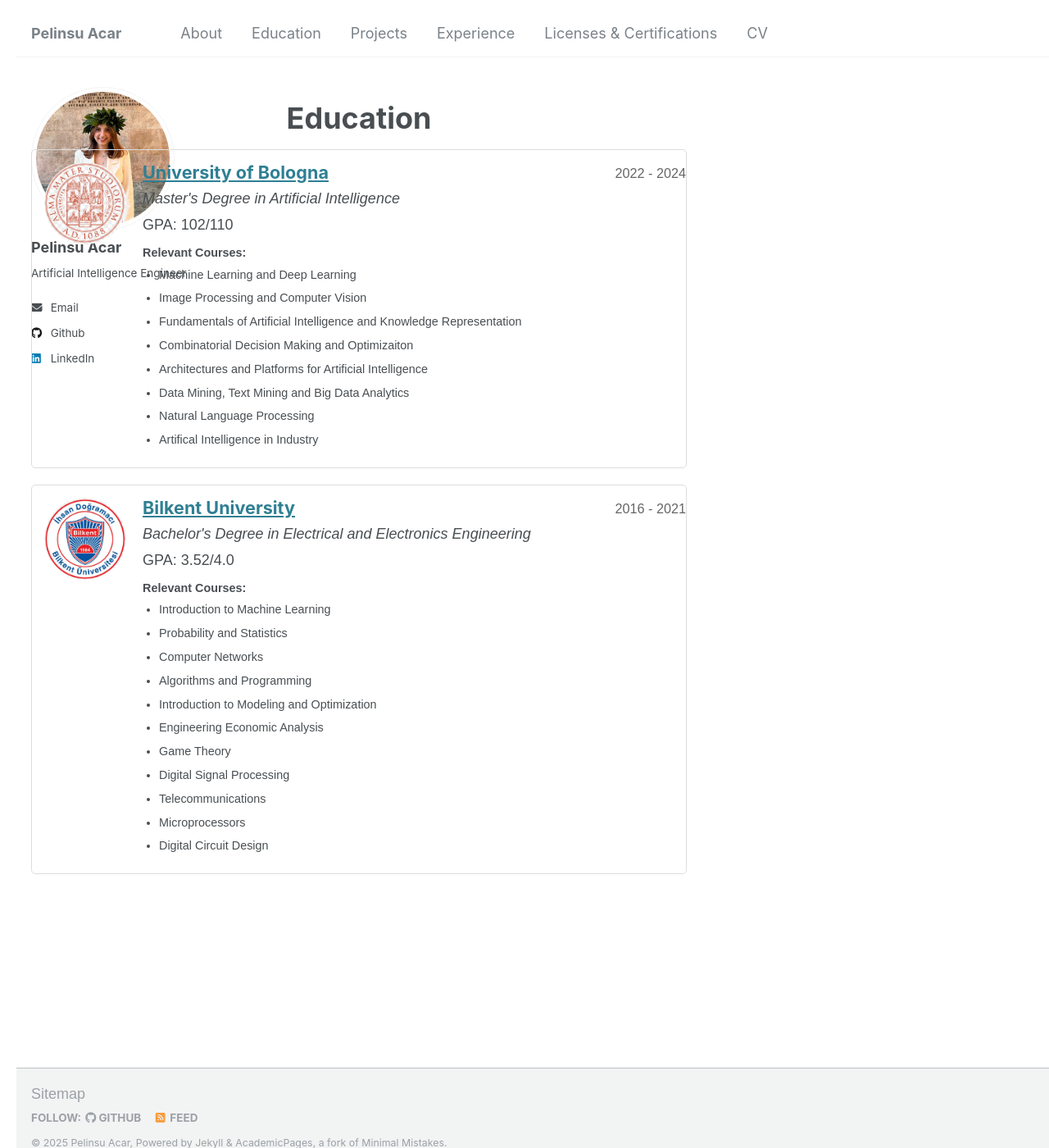
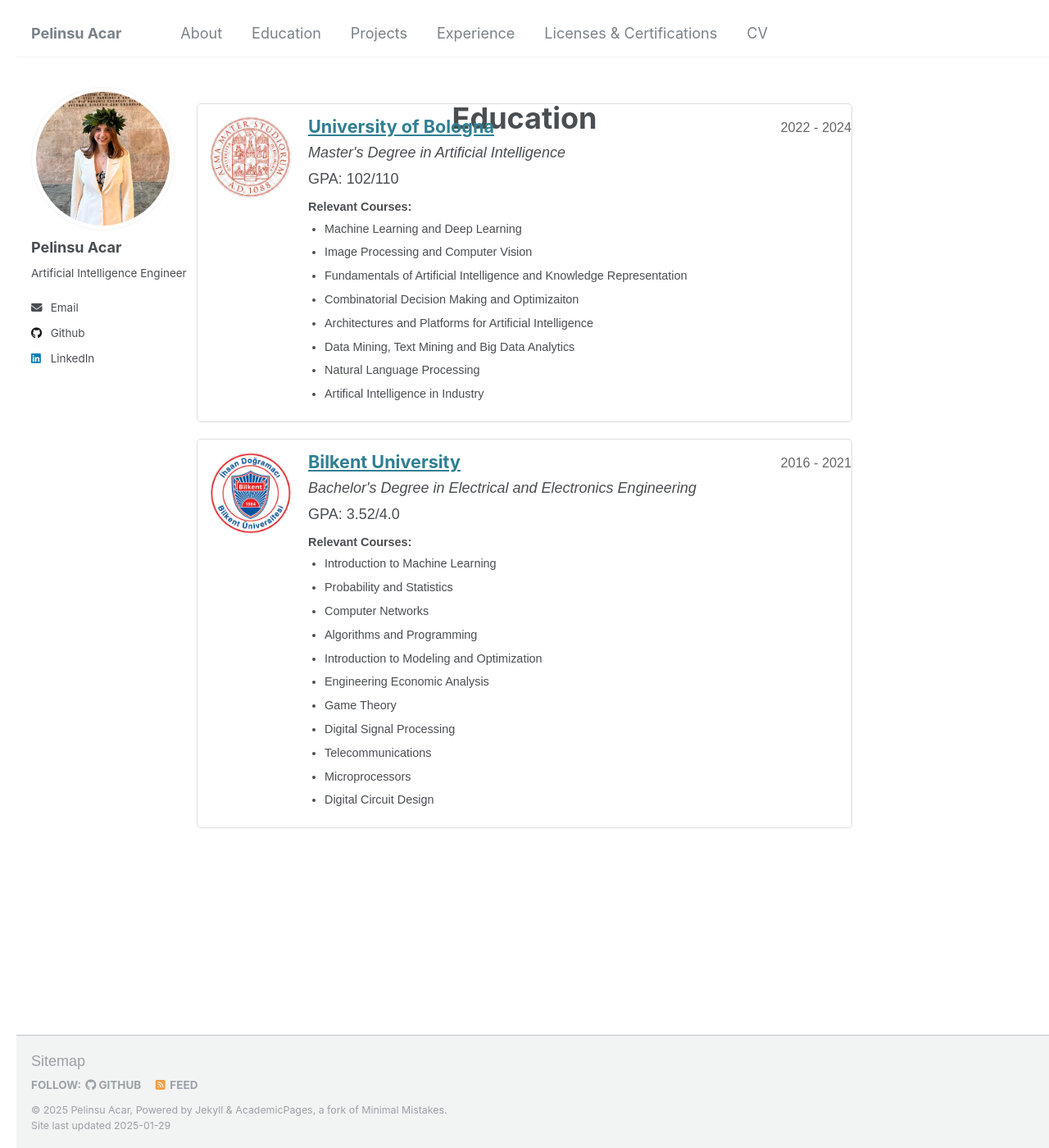
Before and after one commit to pelinsuacar/pelinsuacar.github.io, a Jekyll site: the page built from _pages/education.md, in a window 1280 px wide and 1400 px high. Shown: the whole window at 82% size. Built offline with Jekyll 4.4.1, drawn with Linux system fonts in a browser that asks for light colours.

Commit message:
Update education.html

```diff
--- a/_layouts/education.html
+++ b/_layouts/education.html
@@ -15,7 +15,7 @@ layout: default
 <div id="main" role="main">
   {% include sidebar.html %}
 
-  <div class="education-section">
+  <div class="archieve">
     {% unless page.header.overlay_color or page.header.overlay_image %}
       <h1 class="page__title">{{ page.title }}</h1>
     {% endunless %}
@@ -31,14 +31,19 @@ layout: default
     font-family: Arial, sans-serif;
     margin: 20px;
   }
+  .education-section {
+    width: 800px; /* Fixed width for the education section */
+    margin: 0 auto; /* Center the education section on the page */
+    position: relative; /* Make the section relative for positioning children */
+  }
+
   .page__title {
-  text-align: center; /* Center the title */
-  font-size: 2em; /* Adjust font size as needed */
-  margin-bottom: 20px; /* Add some space below the title */
-  }
-  .education-section {
-    width: 800px;
-    margin: 0;
+    font-size: 2em; /* Adjust font size as needed */
+    margin-bottom: 20px; /* Add some space below the title */
+    position: absolute;
+    left: 50%;
+    transform: translateX(-50%); /* Center the title relative to the parent container */
+    text-align: center; /* Ensure text is centered within the title box */
   }
   .education-item {
     display: flex;
```
